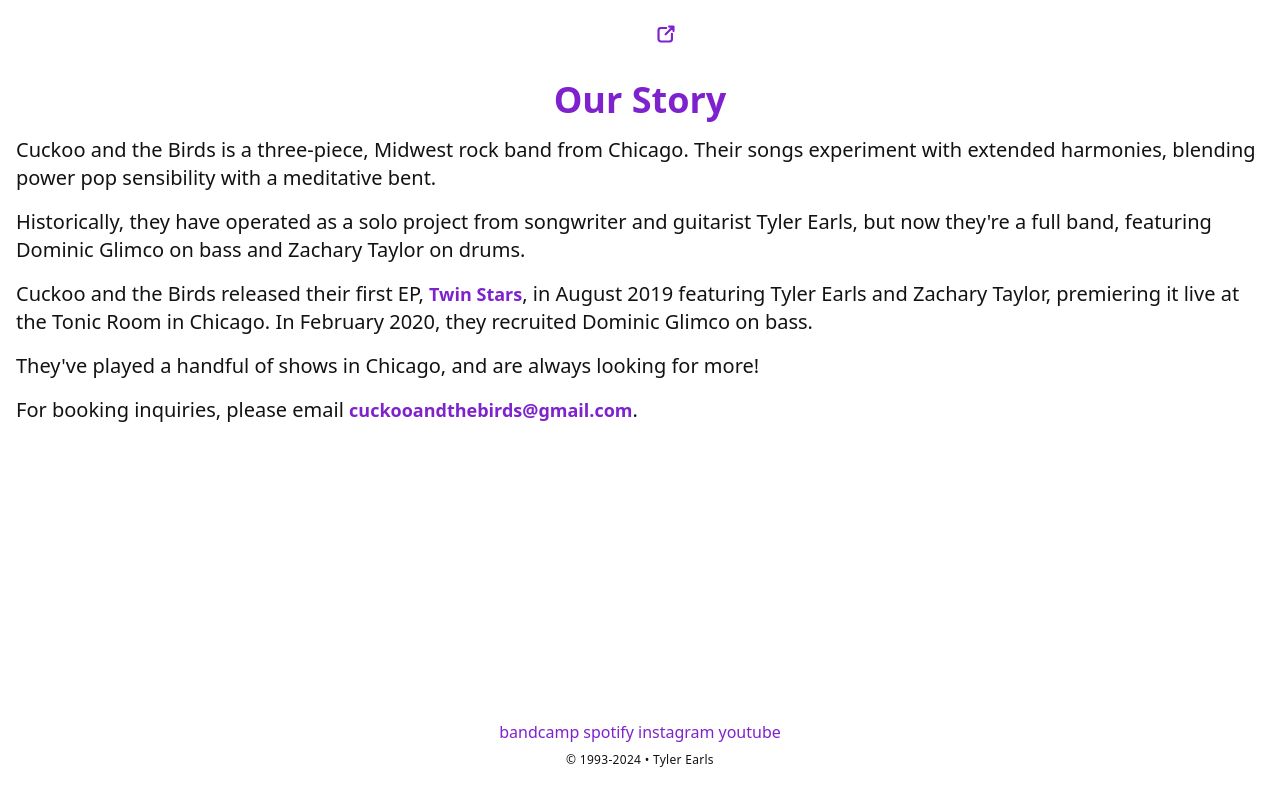
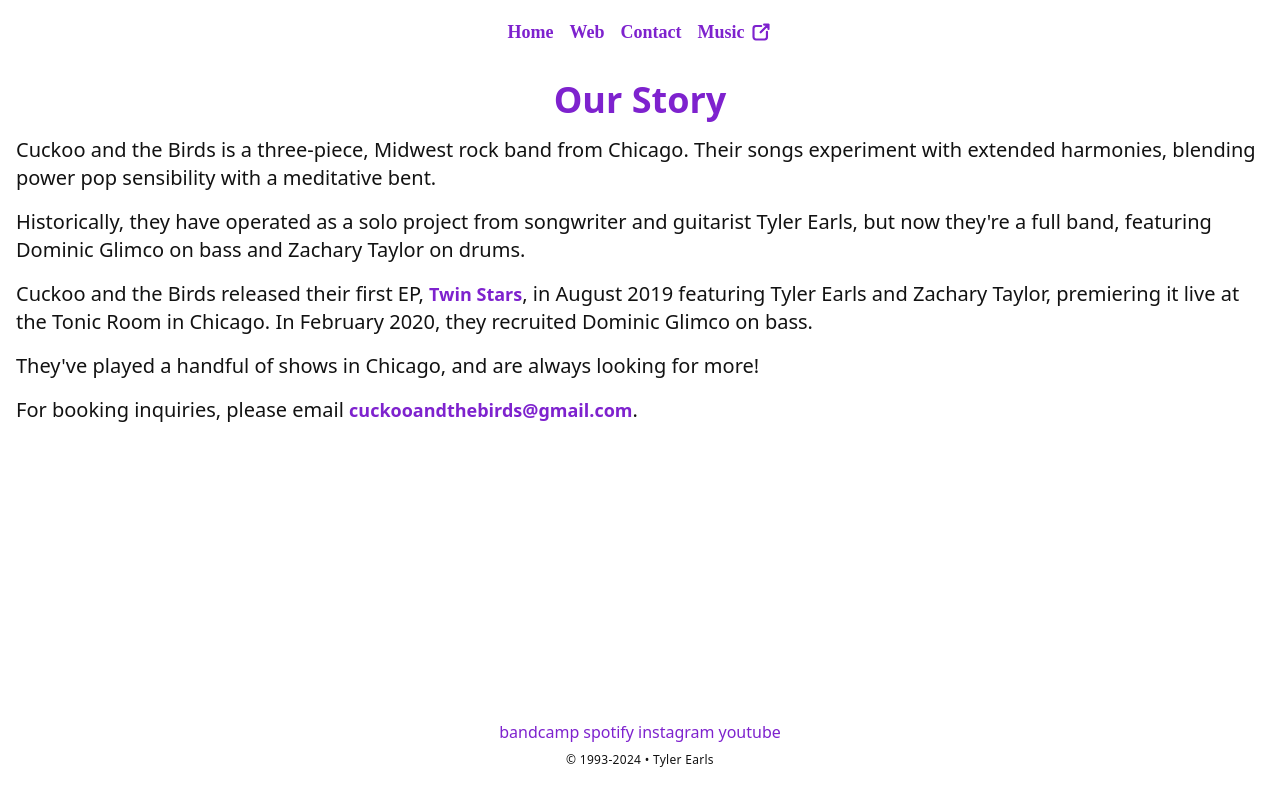
Before and after one commit to taearls/cuckooandthebirds, a React (Vite) app: page / in a window 1280 px wide. Built offline with nearby package versions, Linux system fonts and the light colour scheme.

Commit message:
get nav bar working, delete duplicate file

```diff
--- a/src/components/ExternalLinkIcon.tsx
+++ /dev/null
@@ -1,46 +0,0 @@
-import React from "react";
-// TODO: add color and hoverColor props
-export type ExternalLinkIconProps = {
-  id?: string;
-  title?: string;
-  description?: string;
-  noColor?: boolean;
-};
-
-const DEFAULT_PROP_VALUES: ExternalLinkIconProps = {
-  id: "external-link-icon",
-  title: "External Link",
-  description:
-    "Icon indicating the user will visit an external site in a separate tab or window.",
-};
-
-export default function ExternalLinkIcon({
-  id = DEFAULT_PROP_VALUES.id,
-  title = DEFAULT_PROP_VALUES.title,
-  description = DEFAULT_PROP_VALUES.description,
-  noColor = false,
-}: ExternalLinkIconProps) {
-  const colorClass = noColor
-    ? "text-soft-black dark:text-white"
-    : "text-purple-700 dark:text-purple-400";
-  return (
-    <svg
-      className={`${colorClass} inline-flex group-hover:text-cyan-400 dark:group-hover:text-cyan-300`}
-      height="24px"
-      width="24px"
-      strokeWidth="5"
-      xmlns="http://www.w3.org/2000/svg"
-      version="1.1"
-      x="0px"
-      y="0px"
-      viewBox="0 0 100 100"
-      role="presentation"
-      aria-labelledby={id}
-    >
-      <title id={id}>{title}</title>
-      <desc>{description}</desc>
-      <path d="M28.8,83.1h36l0,0c6.6,0,12-5.4,12-12v-22c0-1.1-0.9-2-2-2l0,0c-1.1,0-2,0.9-2,2v22c0,4.4-3.6,8-8,8l0,0h-36  c-4.4,0-8-3.6-8-8v-36c0-4.4,3.6-8,8-8l0,0h22l0,0c1.1,0,2-0.9,2-2s-0.9-2-2-2h-22l0,0c-6.6,0-12,5.4-12,12v36  C16.8,77.7,22.2,83.1,28.8,83.1z" />
-      <path d="M83.2,37.2V18.9c0-0.1,0-0.3,0-0.4c0,0,0-0.1,0-0.1c0-0.1,0-0.2-0.1-0.3L83,18c0-0.1-0.1-0.2-0.1-0.2  c-0.1-0.2-0.3-0.4-0.6-0.6c-0.1-0.1-0.2-0.1-0.3-0.1H82L81.7,17h-0.1c-0.1,0-0.3,0-0.4,0l0,0H62.9l0,0c-1.1,0-2,0.9-2,2s0.9,2,2,2  h13.5L47.1,50.1c-0.8,0.8-0.8,2,0,2.8c0.8,0.8,2,0.8,2.8,0l29.3-29.2v13.5c0,1.1,0.9,2,2,2l0,0C82.3,39.2,83.2,38.3,83.2,37.2z" />
-    </svg>
-  );
-}
--- a/src/components/layout/Header/Header.tsx
+++ b/src/components/layout/Header/Header.tsx
@@ -3,27 +3,33 @@ import { NavigationBar, NavigationBarProps } from "@/components/navigation";
 const NAVIGATION_LINKS: NavigationBarProps["links"] = [
   {
     ariaLabel: "Visit Home Page",
-    text: "Home",
+    children: "Home",
     href: "/",
     isExternal: false,
+    bold: true,
   },
   {
     ariaLabel: "Visit Web Projects Page",
-    text: "Web",
+    children: "Web",
     href: "/web-projects",
     isExternal: false,
+    bold: true,
+
   },
   {
     ariaLabel: "Visit Contact Page",
-    text: "Contact",
+    children: "Contact",
     href: "/contact",
     isExternal: false,
+    bold: true,
+
   },
   {
     ariaLabel: "Listen to Tyler's music on Bandcamp",
-    text: "Music",
+    children: "Music",
     href: "https://cuckooandthebirds.bandcamp.com",
     isExternal: true,
+    bold: true,
   },
 ];
 
--- a/src/components/navigation/NavigationBar/NavigationBar.tsx
+++ b/src/components/navigation/NavigationBar/NavigationBar.tsx
@@ -8,7 +8,7 @@ export type NavigationBarProps = {
 export default function NavigationBar({ links }: NavigationBarProps) {
   return (
     <div className="h-fit w-full">
-      <nav className="font-default fixed top-0 flex h-48 w-full flex-col items-center justify-evenly border border-b border-l-0 border-r-0 border-t-0 font-mono text-black sm:h-16 sm:flex-row sm:justify-center dark:text-white">
+      <nav className="font-default fixed top-0 flex h-48 w-full flex-col items-center justify-evenly border border-b border-l-0 border-r-0 border-t-0 text-black sm:h-16 sm:flex-row sm:justify-center dark:text-white">
         <ul
           role="menu"
           className="flex h-auto w-40 flex-col items-center justify-center sm:h-16 sm:w-full sm:flex-row"
@@ -20,10 +20,7 @@ export default function NavigationBar({ links }: NavigationBarProps) {
             >
               <InlineAnchor
                 bold={false}
-                ariaLabel={link.ariaLabel}
-                isExternal={link.isExternal}
-                href={link.href}
-                text={link.text}
+                {...link}
               />
             </NavigationBarListItem>
           ))}
```
